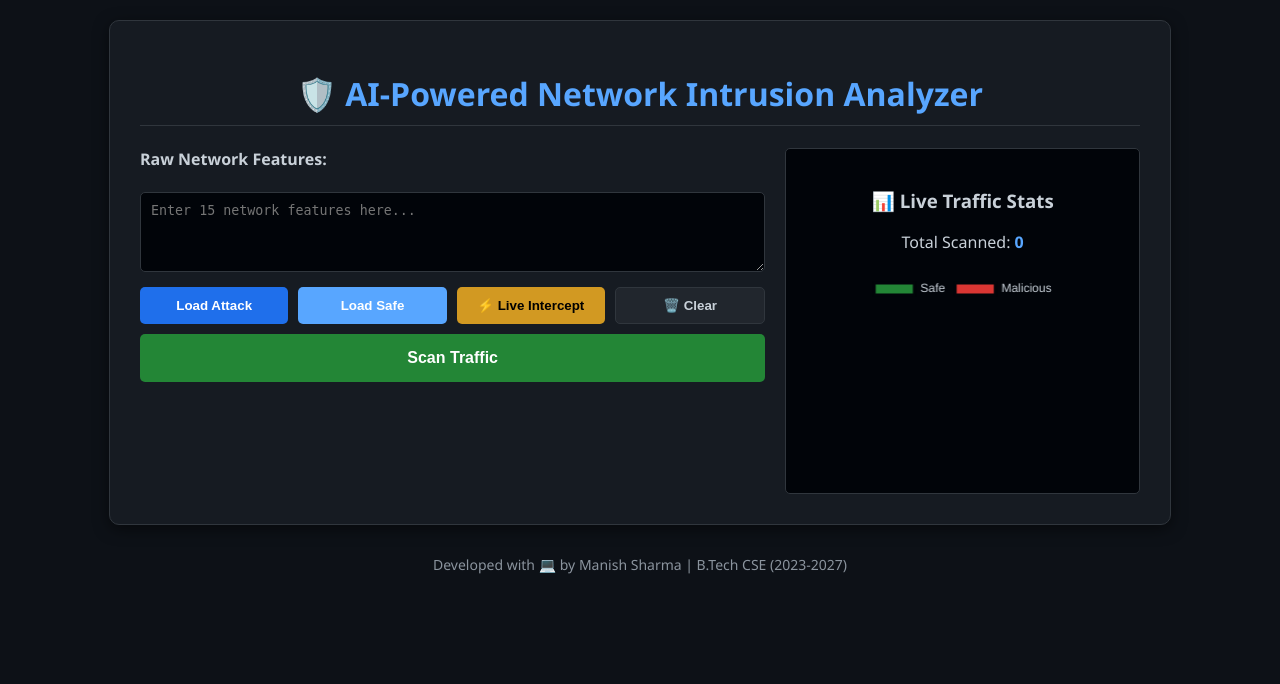
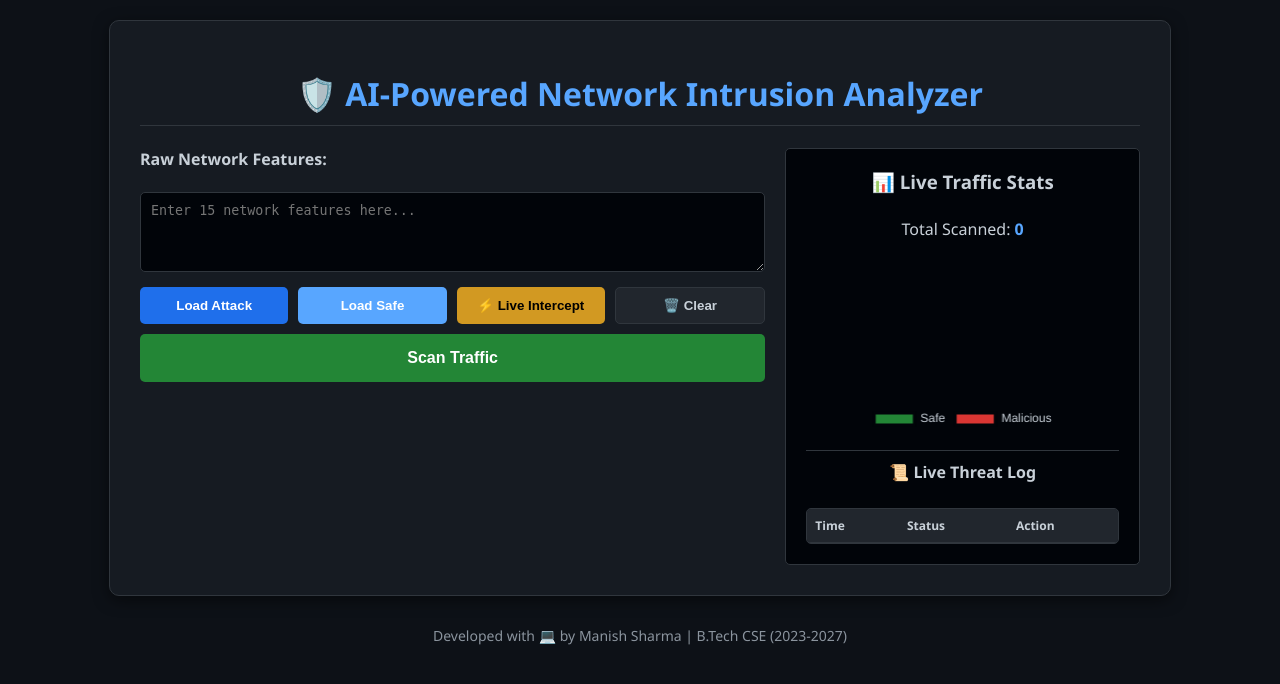
Before and after one commit to the-miz-4u/AI-NIDS-Analyzer, a Flask app: page / in a window 1280 px wide. Shown: the top 684 px of the page. Run offline with Flask 3, Linux system fonts and the light colour scheme; lists and menus that the app fills with data are empty; parts of the project's set-up code (start-up, migrations or seed data) failed here and were passed over.

Commit message:
Added Live Threat Log history table to UI

```diff
--- a/templates/index.html
+++ b/templates/index.html
@@ -44,6 +44,8 @@
             border-radius: 5px;
             border: 1px solid #30363d;
             text-align: center;
+            display: flex;
+            flex-direction: column;
         }
         .input-section {
             margin-bottom: 25px;
@@ -112,10 +114,46 @@
         }
         .chart-container {
             position: relative;
-            height: 200px;
+            height: 180px;
             width: 100%;
+            margin-top: 10px;
+        }
+
+        /* Threat Log Table CSS */
+        .log-container {
             margin-top: 20px;
+            flex-grow: 1;
+            max-height: 180px;
+            overflow-y: auto;
+            background-color: #161b22;
+            border: 1px solid #30363d;
+            border-radius: 5px;
+            scrollbar-width: thin;
+            scrollbar-color: #30363d #010409;
         }
+        .log-container::-webkit-scrollbar { width: 6px; }
+        .log-container::-webkit-scrollbar-track { background: #010409; }
+        .log-container::-webkit-scrollbar-thumb { background-color: #30363d; border-radius: 10px; }
+
+        table {
+            width: 100%;
+            border-collapse: collapse;
+            font-size: 12px;
+            text-align: left;
+        }
+        th, td {
+            padding: 8px;
+            border-bottom: 1px solid #30363d;
+        }
+        th {
+            background-color: #21262d;
+            position: sticky;
+            top: 0;
+            color: #c9d1d9;
+        }
+        .text-safe { color: #238636; font-weight: bold; }
+        .text-malicious { color: #da3633; font-weight: bold; }
+
         .footer {
             text-align: center;
             margin-top: 30px;
@@ -157,12 +195,29 @@
             </div>
         </div>
 
-        <!-- Right Panel: Live Statistics -->
+        <!-- Right Panel: Live Statistics & Threat Logs -->
         <div class="stats-panel">
-            <h3>📊 Live Traffic Stats</h3>
-            <p>Total Scanned: <strong id="totalCount" style="color: #58a6ff;">0</strong></p>
+            <h3 style="margin-top: 0;">📊 Live Traffic Stats</h3>
+            <p style="margin: 5px 0;">Total Scanned: <strong id="totalCount" style="color: #58a6ff;">0</strong></p>
             <div class="chart-container">
                 <canvas id="trafficChart"></canvas>
+            </div>
+
+            <!-- Naya Threat Log Table -->
+            <h4 style="margin: 15px 0 5px 0; border-top: 1px solid #30363d; padding-top: 10px;">📜 Live Threat Log</h4>
+            <div class="log-container">
+                <table id="threatLogTable">
+                    <thead>
+                        <tr>
+                            <th>Time</th>
+                            <th>Status</th>
+                            <th>Action</th>
+                        </tr>
+                    </thead>
+                    <tbody id="threatLogBody">
+                        <!-- Naye logs yahan javascript se add honge -->
+                    </tbody>
+                </table>
             </div>
         </div>
     </div>
@@ -196,7 +251,8 @@
             maintainAspectRatio: false,
             plugins: {
                 legend: {
-                    labels: { color: '#c9d1d9' }
+                    labels: { color: '#c9d1d9' },
+                    position: 'bottom'
                 }
             }
         }
@@ -216,6 +272,28 @@
         trafficChart.update();
     }
 
+    // Add entry to Threat Log Table
+    function addLogEntry(status) {
+        const tbody = document.getElementById('threatLogBody');
+        const row = document.createElement('tr');
+
+        const time = new Date().toLocaleTimeString();
+        let statusHtml, actionHtml;
+
+        if (status === 'Malicious') {
+            statusHtml = `<span class="text-malicious">🔴 Malicious</span>`;
+            actionHtml = `<span class="text-malicious">Blocked</span>`;
+        } else {
+            statusHtml = `<span class="text-safe">🟢 Safe</span>`;
+            actionHtml = `<span class="text-safe">Allowed</span>`;
+        }
+
+        row.innerHTML = `<td>${time}</td><td>${statusHtml}</td><td>${actionHtml}</td>`;
+
+        // Naya log sabse upar add karne ke liye
+        tbody.insertBefore(row, tbody.firstChild);
+    }
+
     function loadSample() {
         document.getElementById('packetData').value = "17, 49830, 4, 0, 2048, 0, 512.0, 0.0, 80.2, 0.0, 16610.0, 0.0, 16610.0, 80.2, 41062.4";
     }
@@ -231,10 +309,7 @@
             const response = await fetch('/get_live_traffic');
             const data = await response.json();
 
-            // Textarea mein data daalna
             document.getElementById('packetData').value = data.raw_data;
-
-            // UI reset karna scan se pehle
             document.getElementById('resultCard').style.display = 'none';
             document.getElementById('downloadBtn').style.display = 'none';
         } catch (error) {
@@ -244,7 +319,7 @@
         }
     }
 
-    // Dashboard reset karne ka function
+    // Dashboard reset karne ka function (ab ye logs aur stats ko reset nahi karega taaki history bani rahe)
     function clearDashboard() {
         document.getElementById('packetData').value = "";
         document.getElementById('resultCard').style.display = 'none';
@@ -274,7 +349,7 @@
             const statusBadge = document.getElementById('statusBadge');
 
             resultCard.style.display = 'block';
-            document.getElementById('downloadBtn').style.display = 'block'; // Download button show karna
+            document.getElementById('downloadBtn').style.display = 'block';
             document.getElementById('predCode').innerText = result.prediction_code;
             statusBadge.innerText = result.status;
 
@@ -282,12 +357,14 @@
                 resultCard.className = 'result-card malicious';
                 statusBadge.className = 'status-badge badge-malicious';
                 document.getElementById('aiExplanation').innerHTML = `<strong>🤖 Gemini Analysis:</strong><br>${result.ai_explanation}`;
-                updateStats(true); // Update graph for Malicious
+                updateStats(true);
+                addLogEntry('Malicious'); // Log add kiya
             } else {
                 resultCard.className = 'result-card safe';
                 statusBadge.className = 'status-badge badge-safe';
                 document.getElementById('aiExplanation').innerHTML = "";
-                updateStats(false); // Update graph for Safe
+                updateStats(false);
+                addLogEntry('Safe'); // Log add kiya
             }
         } catch (error) {
             alert("Error connecting to server. Is app.py running?");
@@ -296,7 +373,6 @@
         }
     }
 
-    // Report download karne ka function
     function downloadReport() {
         const status = document.getElementById('statusBadge').innerText;
         const code = document.getElementById('predCode').innerText;
@@ -306,7 +382,6 @@
 
         const reportContent = `====================================\n🛡️ AI-NIDS INCIDENT REPORT\n====================================\n\n🕒 Date & Time: ${timestamp}\n🚨 Status: ${status}\n🔢 Prediction Code: ${code}\n\n📦 [RAW PACKET FEATURES]\n${packet}\n\n🤖 [AI ANALYSIS & MITIGATION]\n${aiText}\n\n====================================\nGenerated by AI-NIDS Analyzer`;
 
-        // Text file banakar browser se download karwana
         const blob = new Blob([reportContent], { type: 'text/plain' });
         const url = URL.createObjectURL(blob);
         const a = document.createElement('a');
```
